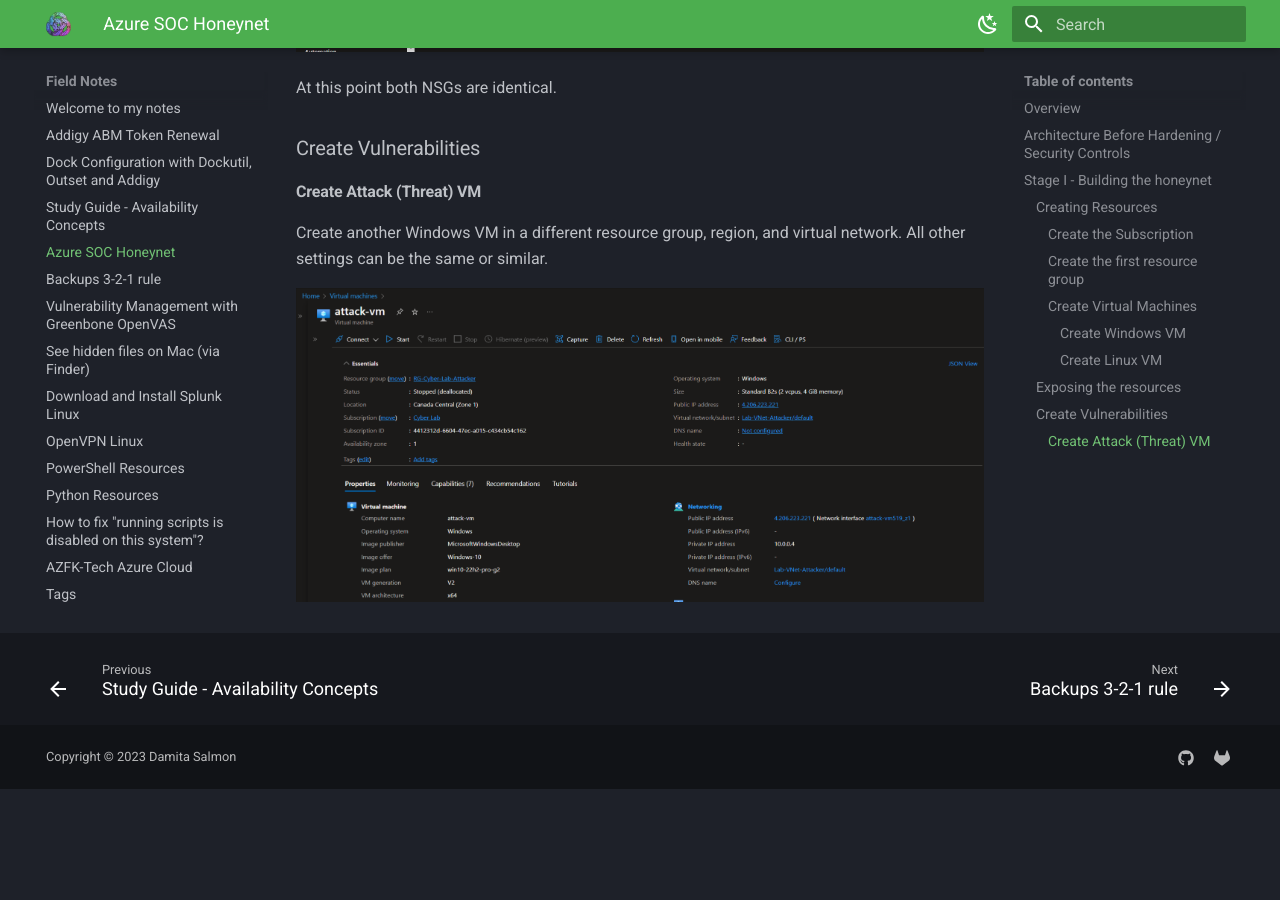
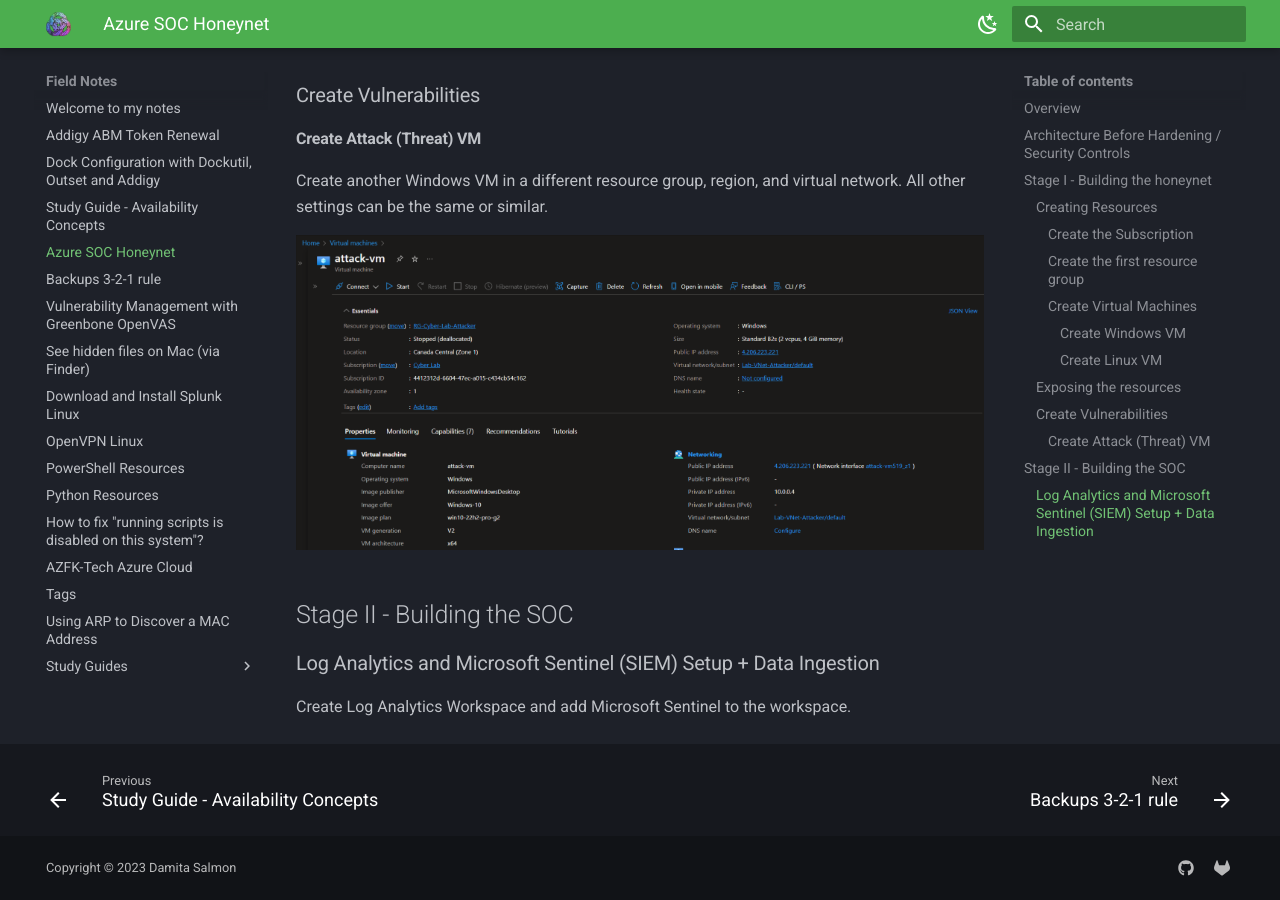
Before and after one commit to damitasalmon/field-notes, an MkDocs documentation site: the page built from docs/azure-soc-honeynet.md, in a window 1280 px wide and 900 px high, scrolled down 13999 px. Built offline with MkDocs 1.6.1 and Material for MkDocs 9.7.7, drawn with Linux system fonts in a browser that asks for light colours; before the commit the page ends 14788 px from its top, so only the background shows below that.

Commit message:
edit images begin law section

```diff
--- a/docs/azure-soc-honeynet.md
+++ b/docs/azure-soc-honeynet.md
@@ -178,11 +178,14 @@
 
 ![Attack VM Overview](assets/images/soc-honeynet/attack-vm-overview.png)
 
-<!--
 
 ## Stage II - Building the SOC
 
 ### Log Analytics and Microsoft Sentinel (SIEM) Setup + Data Ingestion
+
+Create Log Analytics Workspace and add Microsoft Sentinel to the workspace.
+
+<!--
 #### Enable Microsoft Defender for Cloud
 #### Configure Log Collection for Virtual Machines
 ##### Tenant Level Logging
```
Also changed, not shown: docs/assets/images/soc-honeynet/linux-vm-nsg-before.png, docs/assets/images/soc-honeynet/windows-vm-nsg-after.png, docs/assets/images/soc-honeynet/windows-vm-nsg-before.png.
